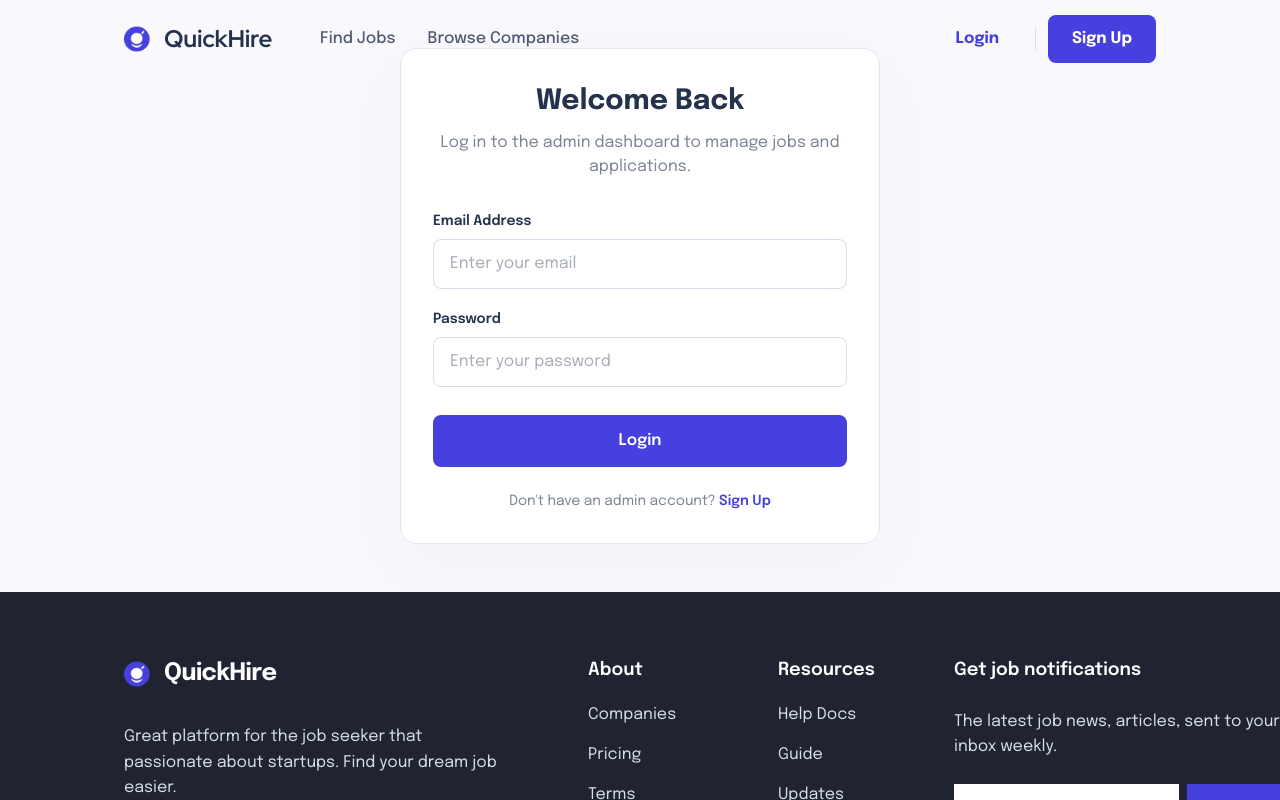
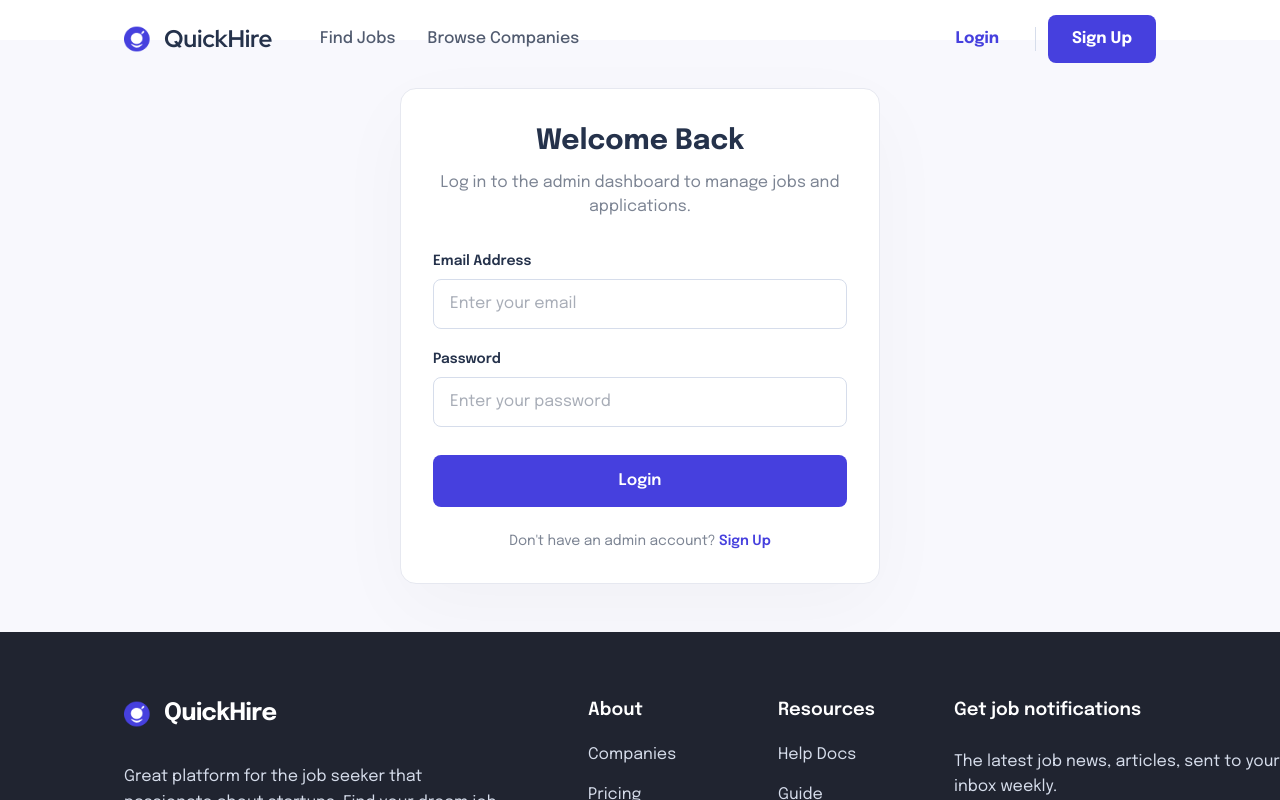
Before and after one commit to nhumayun2/QuickHire_Frontend, a Next.js app: page /login in a window 1280 px wide. Shown: the top 800 px of the page. Built offline with nearby package versions, Linux system fonts and the light colour scheme.

Commit message:
added ui fix in login page

```diff
--- a/src/app/login/page.js
+++ b/src/app/login/page.js
@@ -53,7 +53,7 @@ export default function LoginPage() {
   };
 
   return (
-    <div className="min-h-screen bg-white flex flex-col">
+    <div className="min-h-screen mt-10 bg-white flex flex-col">
       <Navbar />
 
       <main className="flex-grow flex items-center justify-center bg-[#F8F8FD] py-12 px-6">
```
